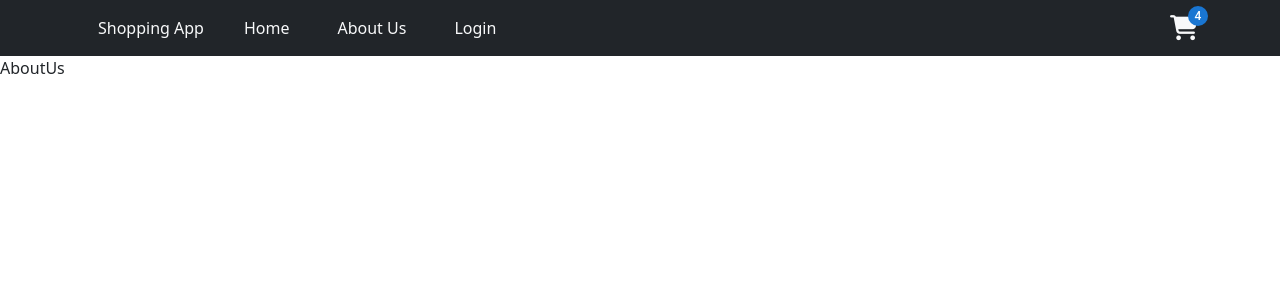
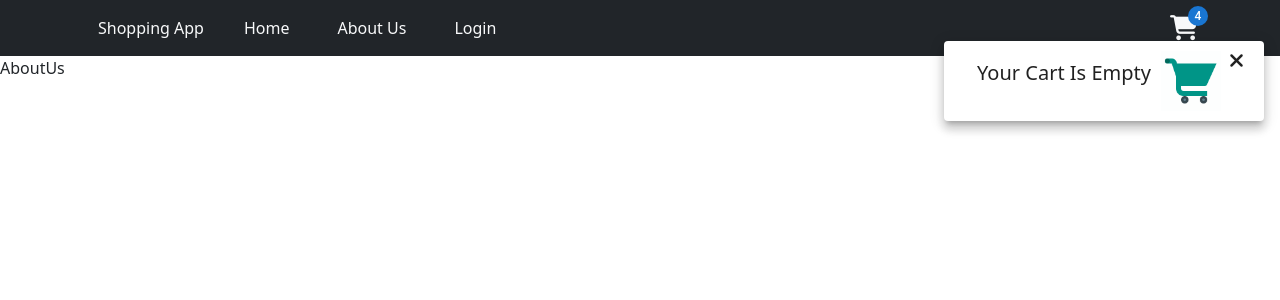
Before and after one commit to khushitadvi/KhushbuAssignment1, a React (Create React App) app in the folder assignment1/: page /aboutUs in a window 1280 px wide. Both pictures are taken after a click on the icon 1183 px from the left and 28 px from the top of the page. Shown: the top 300 px of the page. Built offline with nearby package versions, Linux system fonts and the light colour scheme.

Commit message:
Add popUp on cart button

```diff
--- a/assignment1/src/components/Header.js
+++ b/assignment1/src/components/Header.js
@@ -1,8 +1,21 @@
-import React from "react";
+import React, { useState } from "react";
 import { Navbar, Nav, Container, NavLink } from "react-bootstrap";
 import Badge from "@mui/material/Badge";
+import Menu from "@mui/material/Menu";
 
 const Header = () => {
+  const [anchorEl, setAnchorEl] = useState(null);
+
+  const open = Boolean(anchorEl);
+
+  const handleClick = (event) => {
+    setAnchorEl(event.currentTarget);
+  };
+
+  const handleClose = () => {
+    setAnchorEl(null);
+  };
+
   return (
     <>
       <Navbar bg="dark" data-bs-theme="dark">
@@ -27,13 +40,59 @@ const Header = () => {
               Login
             </NavLink>
           </Nav>
-          <Badge badgeContent={4} color="primary">
+          <Badge
+            badgeContent={4}
+            color="primary"
+            id="basic-button"
+            aria-controls={open ? "basic-menu" : undefined}
+            aria-haspopup="true"
+            aria-expanded={open ? "true" : undefined}
+            onClick={handleClick}
+          >
             <i
               class="fa-solid fa-cart-shopping text-light"
               style={{ fontSize: 25, cursor: "pointer" }}
             ></i>
           </Badge>
         </Container>
+        <Menu
+          id="basic-menu"
+          anchorEl={anchorEl}
+          open={open}
+          onClose={handleClose}
+          MenuListProps={{
+            "aria-labelledby": "basic-button",
+          }}
+        >
+          <div
+            className="card_details d-flex justify-content-center align-items-center"
+            style={{
+              width: "20rem",
+              height: "4rem",
+              padding: 10,
+              position: "relative",
+            }}
+          >
+            <i
+              className="fas fa-close smallclose"
+              onClick={handleClose}
+              style={{
+                position: "absolute",
+                top: 2,
+                right: 20,
+                fontSize: 20,
+                cursor: "pointer",
+              }}
+            ></i>
+            <p style={{ fontSize: 20 }}>Your Cart Is Empty</p>
+            <img
+              src="./cart.gif"
+              alt=""
+              className="emptycart_img"
+              style={{ width: "5rem", padding: 10 }}
+            ></img>
+          </div>
+        </Menu>
       </Navbar>
     </>
   );
```
Also changed, not shown: assignment1/src/components/style.css (added, +67 -0 lines), assignment1/public/cart.gif (added).
